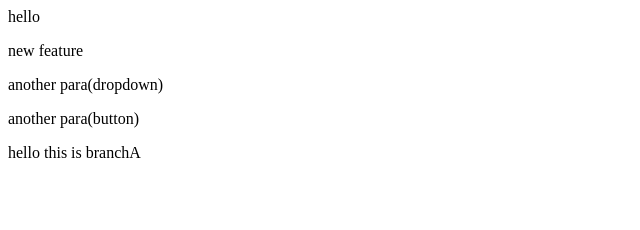
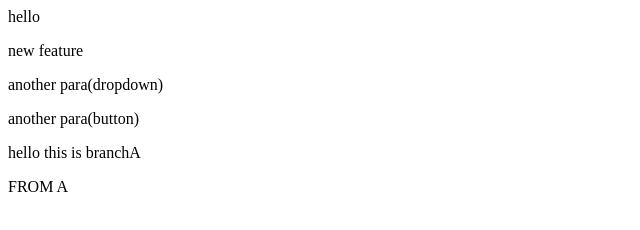
Before and after one commit to Gurupushpam/local_repo, a plain HTML site: page index.html in a window 1280 px wide. Shown: the full height of the page, 0-640 px from the left. Drawn offline with Linux system fonts and the light colour scheme.

Commit message:
Update index.html

```diff
--- a/index.html
+++ b/index.html
@@ -3,3 +3,4 @@
 <p>another para(dropdown)</p>
 <p>another para(button)</p>
 <p>hello this is branchA</p>
+<P>FROM A</P>
```
